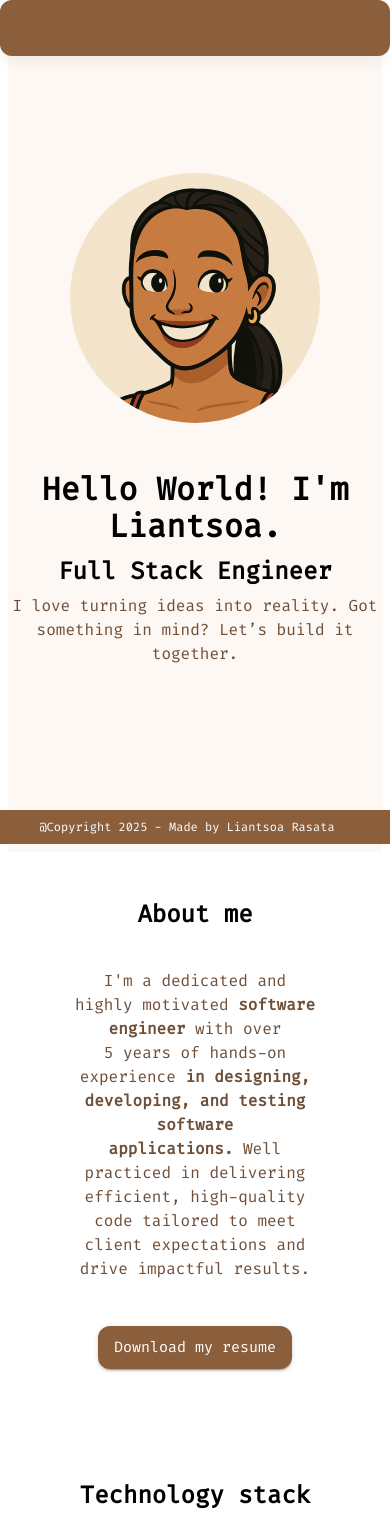
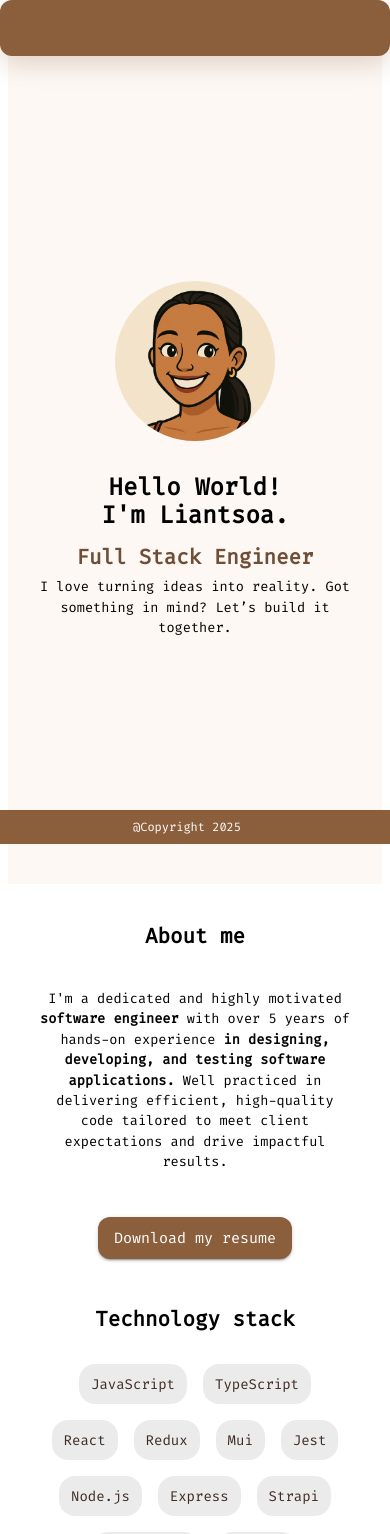
Before and after one commit to lrasata/lrasata-website, a React (Vite) app: page / in a window 390 px wide. Shown: the top 1534 px of the page. Built offline with nearby package versions, Linux system fonts and the light colour scheme; some icons are missing.

Commit message:
feat: content improvements for responsive design

```diff
--- a/package.json
+++ b/package.json
@@ -14,6 +14,7 @@
     "@emotion/styled": "^11.14.0",
     "@mui/icons-material": "^7.0.2",
     "@mui/material": "^7.0.2",
+    "prop-types": "^15.8.1",
     "react": "^19.0.0",
     "react-dom": "^19.0.0"
   },
--- a/src/App.jsx
+++ b/src/App.jsx
@@ -10,7 +10,7 @@ function App() {
 
     return (
         <>
-            <DrawerAppBar />
+            <DrawerAppBar/>
             <HeroBanner/>
             <AboutMe/>
             <Values/>
--- a/src/components/AboutMe.jsx
+++ b/src/components/AboutMe.jsx
@@ -1,4 +1,4 @@
-import {Box, Button, Container, Grid, Typography, useTheme} from "@mui/material";
+import {Box, Button, Container, Grid, Typography, useMediaQuery, useTheme} from "@mui/material";
 import TechChip from "./TechChip.jsx"
 
 const TECH_STACK = [
@@ -9,6 +9,7 @@ const TECH_STACK = [
 
 const AboutMe = () => {
     const theme = useTheme();
+    const isMobile = useMediaQuery(theme.breakpoints.down('sm'));
 
     const handleClick = () => {
         const link = document.createElement("a");
@@ -25,10 +26,11 @@ const AboutMe = () => {
                   spacing={2}
                   sx={{minHeight: '70vh'}}
                   alignItems="center"
-                  textAlign="center">
-                <Grid size={{xs: 12, sm: 12, md: 6}} padding={6}>
+                  textAlign="center"
+                  my={3}>
+                <Grid size={{xs: 12, sm: 12, md: 6}} padding={isMobile ? 2 : 4}>
                     <Typography variant="h2" gutterBottom mb={5}>About me</Typography>
-                    <Typography variant="body1" component="p" gutterBottom color={theme.palette.text.secondary}>
+                    <Typography variant="body1" component="p" gutterBottom>
                         I'm a dedicated and highly motivated <strong>software engineer</strong> with over 5&nbsp;years of hands-on experience&nbsp;
                         <strong>in designing, developing, and testing software applications.</strong>&nbsp;Well practiced in delivering efficient, high-quality code tailored to meet client expectations and drive
                         impactful results.
@@ -37,7 +39,7 @@ const AboutMe = () => {
                             Download my resume
                     </Button>
                 </Grid>
-                <Grid size={{xs: 12, sm: 12, md: 6}} padding={6}>
+                <Grid size={{xs: 12, sm: 12, md: 6}} padding={isMobile ? 2 : 4}>
                     <Typography variant="h2">Technology stack</Typography>
                     <Box mt={3}>
                         {
--- a/src/components/DrawerAppBar.jsx
+++ b/src/components/DrawerAppBar.jsx
@@ -41,7 +41,7 @@ const DrawerAppBar = (props) => {
     const drawer = (
         <Box onClick={handleDrawerToggle} sx={{textAlign: 'center'}}>
             <Typography variant="h6" sx={{my: 2}}>
-                MUI
+                Liantsoa Rasata
             </Typography>
             <Divider/>
             <List>
--- a/src/components/Footer.jsx
+++ b/src/components/Footer.jsx
@@ -1,10 +1,10 @@
 import {Box, Typography, useTheme} from "@mui/material";
-import Toolbar from "@mui/material/Toolbar";
 
 const Footer = () => {
     const theme = useTheme();
 
-    return <Box textAlign="center" sx={{
+    return <Box textAlign="center"
+                sx={{
                     backgroundColor: theme.palette.primary.main,
                     bottom: 0,
                     position: "fixed",
@@ -13,8 +13,8 @@ const Footer = () => {
                     padding: 1
                 }}
                 width="100%">
-        <Typography sx={{color: "white", fontSize: 12}}>
-            @Copyright {new Date().getFullYear()} - Made by Liantsoa Rasata
+        <Typography sx={{color: "white", fontSize: "12px !important"}}>
+            @Copyright {new Date().getFullYear()}
         </Typography>
     </Box>
 
--- a/src/components/HeroBanner.jsx
+++ b/src/components/HeroBanner.jsx
@@ -1,29 +1,31 @@
-import {Avatar, Box, Typography, useTheme} from "@mui/material";
+import {Avatar, Box, Typography, useMediaQuery, useTheme} from "@mui/material";
 import avatarPic from "../assets/avatar.png";
-import KeyboardArrowDownIcon from '@mui/icons-material/KeyboardArrowDown';
 
 const HeroBanner = () => {
     const theme = useTheme();
+    const isMobile = useMediaQuery(theme.breakpoints.down("sm"));
+    const dimension = isMobile ? 160 : 250;
 
     return <section id="home">
         <Box
             display="flex"
-            flexDirection="column" justifyContent="center" alignItems="center" textAlign="center" sx={{ height: '100vh', backgroundColor: theme.palette.background.default}} >
+            flexDirection="column" justifyContent="center" alignItems="center" textAlign="center"
+            sx={{ height: '100vh', backgroundColor: theme.palette.background.default, padding: '1rem' }} >
+
                 <Avatar
                     alt="Liantsoa Rasata"
                     src={avatarPic}
-                sx={{ width: 250, height: 250, mb: 6 }}
+                    sx={{ width: dimension, height: dimension, my: 4 }}
                 />
-            <Typography variant="h1" component="h1" gutterBottom>
-                Hello World! I'm Liantsoa.
+                <Typography variant="h1" component="h1" gutterBottom mb={2}>
+                    Hello World! I'm&nbsp;Liantsoa.
                 </Typography>
-            <Typography variant="h2" component="h1" gutterBottom>
+                <Typography variant="h2" component="h1" gutterBottom color="text.secondary">
                     Full Stack Engineer
                 </Typography>
-            <Typography variant="body1" component="p" gutterBottom color={theme.palette.text.secondary}>
+                <Typography variant="body1" component="p" gutterBottom>
                     I love turning ideas into reality. Got something in mind? Let’s build it together.
                 </Typography>
-            <KeyboardArrowDownIcon  fontSize="large" sx={{ mt: 10}}/>
         </Box>
     </section>
 
--- a/src/components/ProjectSection.jsx
+++ b/src/components/ProjectSection.jsx
@@ -1,10 +1,12 @@
-import {Box, Button, Card, CardMedia, Grid, Stack, Typography} from "@mui/material";
+import {Box, Button, Card, CardMedia, Grid, Stack, Typography, useMediaQuery, useTheme} from "@mui/material";
 import PropTypes from 'prop-types';
 import TechChip from "./TechChip.jsx";
 import Divider from "@mui/material/Divider";
 
 
 const ProjectSection = ({title, projectItems}) => {
+    const theme = useTheme();
+    const isMobile = useMediaQuery(theme.breakpoints.down('sm'));
     return <>
         <Typography variant="h2" gutterBottom my={5} sx={{textAlign: "center"}}>{title}</Typography>
         {
@@ -26,23 +28,21 @@ const ProjectSection = ({title, projectItems}) => {
                         </Card>
                     </Grid>
                     <Grid size={{xs: 12, sm: 9}}>
-                        <Typography gutterBottom>
+                        <Typography gutterBottom mb={1}>
                             <strong>{item.title}</strong>
                         </Typography>
                         <Typography>
                             {item.description}
                         </Typography>
-                        <Box mb={2}>
+                        <Box my={2}>
                             {
                                 item.tags.map(tag => (
                                     <TechChip label={tag} key={tag} fontSize={12} height={30}/>
                                 ))
                             }
                         </Box>
-
-                        <Button variant="outlined" href={item.link} target="_blank">{item.buttonText}</Button>
+                        <Button variant="outlined" href={item.link} target="_blank" fullWidth={isMobile}>{item.buttonText}</Button>
                     </Grid>
-
                 </Grid>
             ))
         }
--- a/src/components/Values.jsx
+++ b/src/components/Values.jsx
@@ -3,11 +3,11 @@ import {Box, Button, Card, CardContent, Container, Grid, Typography, useTheme} f
 const VALUES = [
     {
         title: "Get it done & Do it right",
-        description: "You’ve got the idea — I’ll build it right. Clean, solid, and scalable.",
+        description: "You’ve got the idea. I’ll build it right. Clean, solid, and scalable.",
     },
     {
         title: "Communication",
-        description: "One of most essential  soft skill in software engineering. I keep things simple, clear, and easy for everyone to follow.",
+        description: "One of the most essential  soft skill in software engineering. I keep things simple, clear, and easy for everyone to follow.",
     },
     {
         title: "Collaboration",
@@ -15,7 +15,7 @@ const VALUES = [
     },
     {
         title: "Problem solving",
-        description: "Roadblocks? No stress. I figure it out and keep things moving.\n",
+        description: "Roadblocks? No stress. I figure it out and keep things moving.",
     }
 
 ]
@@ -33,7 +33,7 @@ const Values = () => {
 
     return <Box alignContent="center"
                 textAlign="center"
-                sx={{minHeight: '50vh', backgroundColor: theme.palette.background.default}}>
+                sx={{minHeight: '50vh', backgroundColor: theme.palette.background.default, py: 3}}>
         <Container maxWidth="xl">
             <Typography variant="h2" gutterBottom my={5}>My work ethic</Typography>
             <Grid container spacing={2}
@@ -48,8 +48,8 @@ const Values = () => {
                     VALUES.map((item, index) => (
                         <Grid size={{xs: 12, sm: 3}} key={index}>
                             <Card sx={{ height: '100%' }}>
-                                <CardContent sx={{height: '100%'}}>
-                                    <Typography variant="h5" gutterBottom my={4}>
+                                <CardContent sx={{height: '100%', padding: 3}}>
+                                    <Typography variant="h3" gutterBottom my={3} color={"textSecondary"}>
                                         {item.title}
                                     </Typography>
                                     <Typography variant="body1">
--- a/src/theme.js
+++ b/src/theme.js
@@ -5,18 +5,38 @@ const theme = createTheme({
         fontFamily: '"Fira Code", "Source Code Pro", monospace',
         h1: {
             fontWeight: 700,
-            fontSize: '2rem',
+            fontSize: '1.5rem',
+            '@media (min-width:960px)': {
+                fontSize: '2rem', // md and up
+            },
         },
         h2: {
             fontWeight: 600,
-            fontSize: '1.5rem',
+            fontSize: '1.3rem',
+            '@media (min-width:960px)': {
+                fontSize: '1.5rem',
+            },
+        },
+        h3: {
+            fontWeight: 600,
+            fontSize: '1.1rem',
+            '@media (min-width:960px)': {
+                fontSize: '1.3rem',
+            },
         },
         body1: {
-            fontSize: '1rem',
+            fontSize: '0.85rem',
+            '@media (min-width:960px)': {
+                fontSize: '0.95rem',
+            },
         },
         button: {
             textTransform: 'none',
             fontWeight: 500,
+            fontSize: '0.9rem',
+            '@media (min-width:960px)': {
+                fontSize: '1rem',
+            },
         },
     },
     palette: {
@@ -49,7 +69,7 @@ const theme = createTheme({
             styleOverrides: {
                 root: {
                     borderRadius: '12px',
-                    boxShadow: '0 4px 14px rgba(139, 94, 60, 0.1)',
+                    boxShadow: '0 8px 24px rgba(142, 98, 60, 0.25)',
                 },
             },
         },
```
Also changed, not shown: src/components/Projects.jsx (+23 -16 lines), src/components/TechChip.jsx (+8 -1 lines), 1 other file (tests, documents, lock files or other folders). Lines whose indentation alone changed are shown as unchanged.
